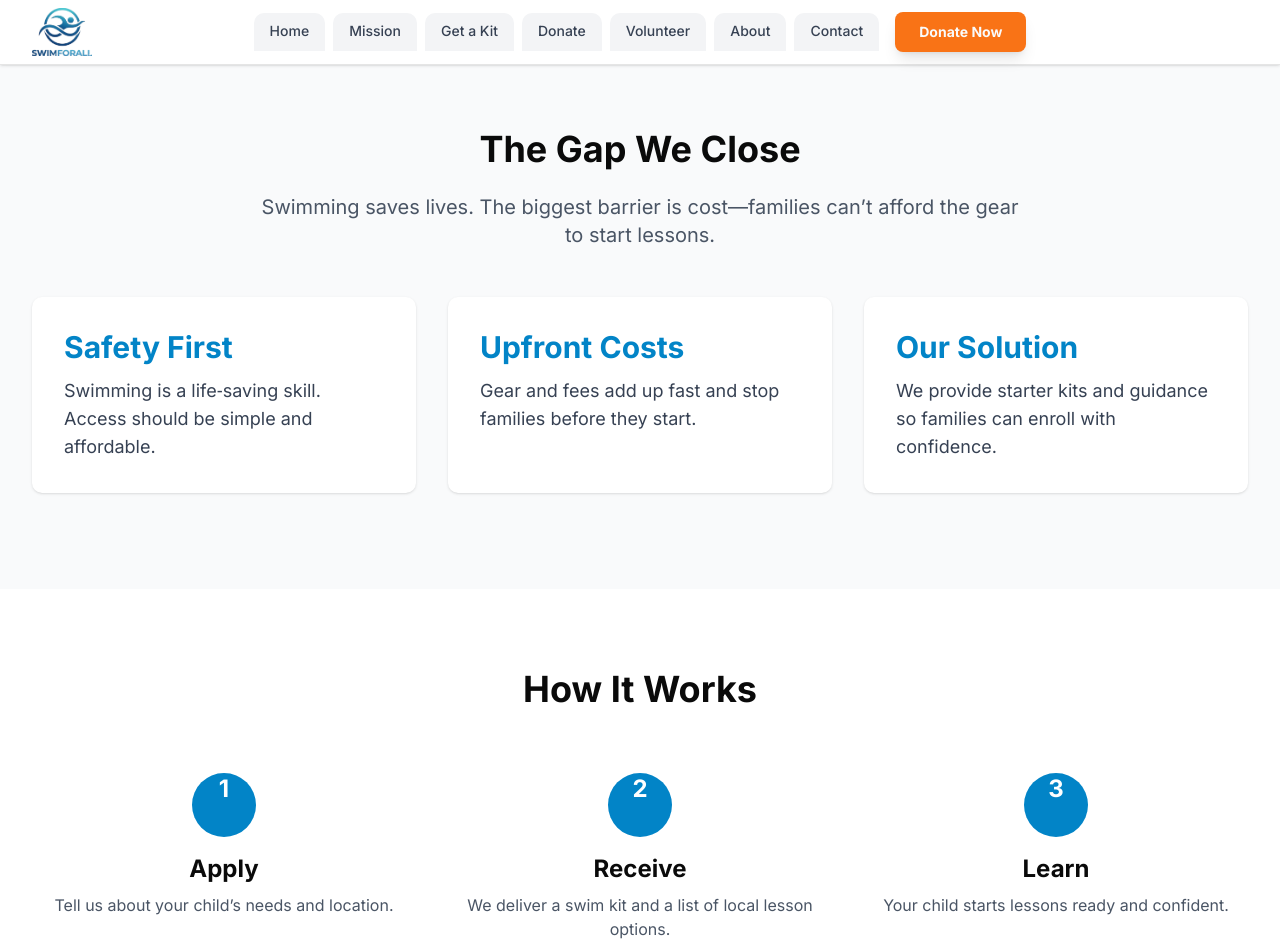
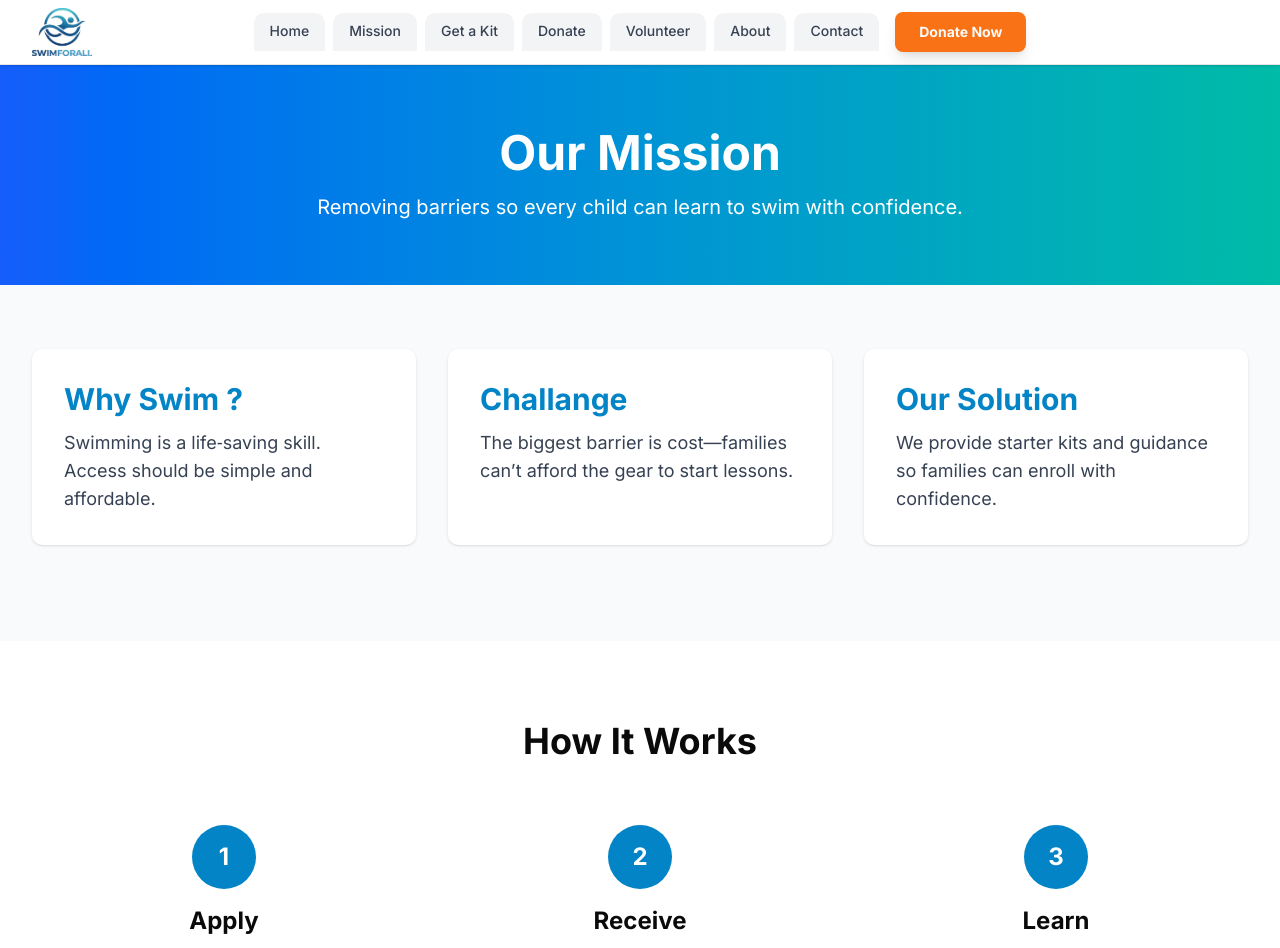
Before and after one commit to anhadthethi/swimforall, a Next.js app: page /mission in a window 1280 px wide. Shown: the top 948 px of the page. Built offline with nearby package versions, Linux system fonts and the light colour scheme.

Commit message:
Update mission page content and CTA link

```diff
--- a/app/mission/page.tsx
+++ b/app/mission/page.tsx
@@ -1,24 +1,36 @@
 "use client";
 
 import { motion } from "framer-motion";
+import Link from "next/link";
+import { Button } from "@/components/ui/button";
 
 export default function MissionPage() {
   return (
     <div className="min-h-screen">
+      {/* Hero Section */}
+      <section className="bg-gradient-to-r from-blue-600 to-teal-500 text-white py-16">
+        <div className="max-w-7xl mx-auto px-4 sm:px-6 lg:px-8 text-center">
+          <motion.h1
+            className="text-4xl md:text-5xl font-bold mb-4"
+            initial={{ opacity: 1 }}
+            animate={{ opacity: 1 }}
+          >
+            Our Mission
+          </motion.h1>
+          <motion.p
+            className="text-lg md:text-xl max-w-3xl mx-auto"
+            initial={{ opacity: 0, y: 20 }}
+            animate={{ opacity: 1, y: 0 }}
+            transition={{ duration: 0.8, delay: 0.2 }}
+          >
+            Removing barriers so every child can learn to swim with confidence.
+          </motion.p>
+        </div>
+      </section>
+
       {/* The Gap */}
       <section className="py-16 bg-gray-50">
         <div className="max-w-7xl mx-auto px-4 sm:px-6 lg:px-8">
-          <motion.div
-            initial={{ opacity: 1 }}
-            animate={{ opacity: 1 }}
-            className="text-center mb-12"
-          >
-            <h2 className="text-4xl font-bold mb-6">The Gap We Close</h2>
-            <p className="text-xl text-gray-600 max-w-3xl mx-auto">
-              Swimming saves lives. The biggest barrier is cost—families can’t afford the gear to start lessons.
-            </p>
-          </motion.div>
-
           <div className="grid grid-cols-1 md:grid-cols-3 gap-8 mb-8">
             <motion.div
               initial={{ opacity: 0, y: 20 }}
@@ -27,7 +39,7 @@ export default function MissionPage() {
               viewport={{ once: true }}
               className="bg-white p-8 rounded-lg shadow-sm"
             >
-              <div className="text-3xl font-bold text-[var(--brand-primary)] mb-3">Safety First</div>
+              <div className="text-3xl font-bold text-[var(--brand-primary)] mb-3">Why Swim ?</div>
               <p className="text-gray-700 text-lg">Swimming is a life‑saving skill. Access should be simple and affordable.</p>
             </motion.div>
 
@@ -38,8 +50,8 @@ export default function MissionPage() {
               viewport={{ once: true }}
               className="bg-white p-8 rounded-lg shadow-sm"
             >
-              <div className="text-3xl font-bold text-[var(--brand-primary)] mb-3">Upfront Costs</div>
-              <p className="text-gray-700 text-lg">Gear and fees add up fast and stop families before they start.</p>
+              <div className="text-3xl font-bold text-[var(--brand-primary)] mb-3">Challange</div>
+              <p className="text-gray-700 text-lg">The biggest barrier is cost—families can’t afford the gear to start lessons.</p>
             </motion.div>
 
             <motion.div
@@ -81,7 +93,7 @@ export default function MissionPage() {
                 viewport={{ once: true }}
                 className="text-center"
               >
-                <div className="inline-block w-16 h-16 bg-[var(--brand-primary)] text-white rounded-full flex items-center justify-center text-2xl font-bold mb-4">
+                <div className="mx-auto w-16 h-16 bg-[var(--brand-primary)] text-white rounded-full grid place-items-center text-2xl font-bold leading-none mb-4">
                   {step.number}
                 </div>
                 <h3 className="text-2xl font-bold mb-2">{step.title}</h3>
@@ -97,7 +109,10 @@ export default function MissionPage() {
             viewport={{ once: true }}
             className="text-center text-gray-600 max-w-3xl mx-auto"
           >
-            <p className="text-lg">That’s it. Choose how you want to help—or get help.</p>
+            <p className="text-lg mb-4">That’s it. Click here to Apply</p>
+            <Button asChild style={{ backgroundColor: "var(--brand-accent)" }}>
+              <Link href="/get-kit/request">Apply for a Kit</Link>
+            </Button>
           </motion.div>
         </div>
       </section>
```
